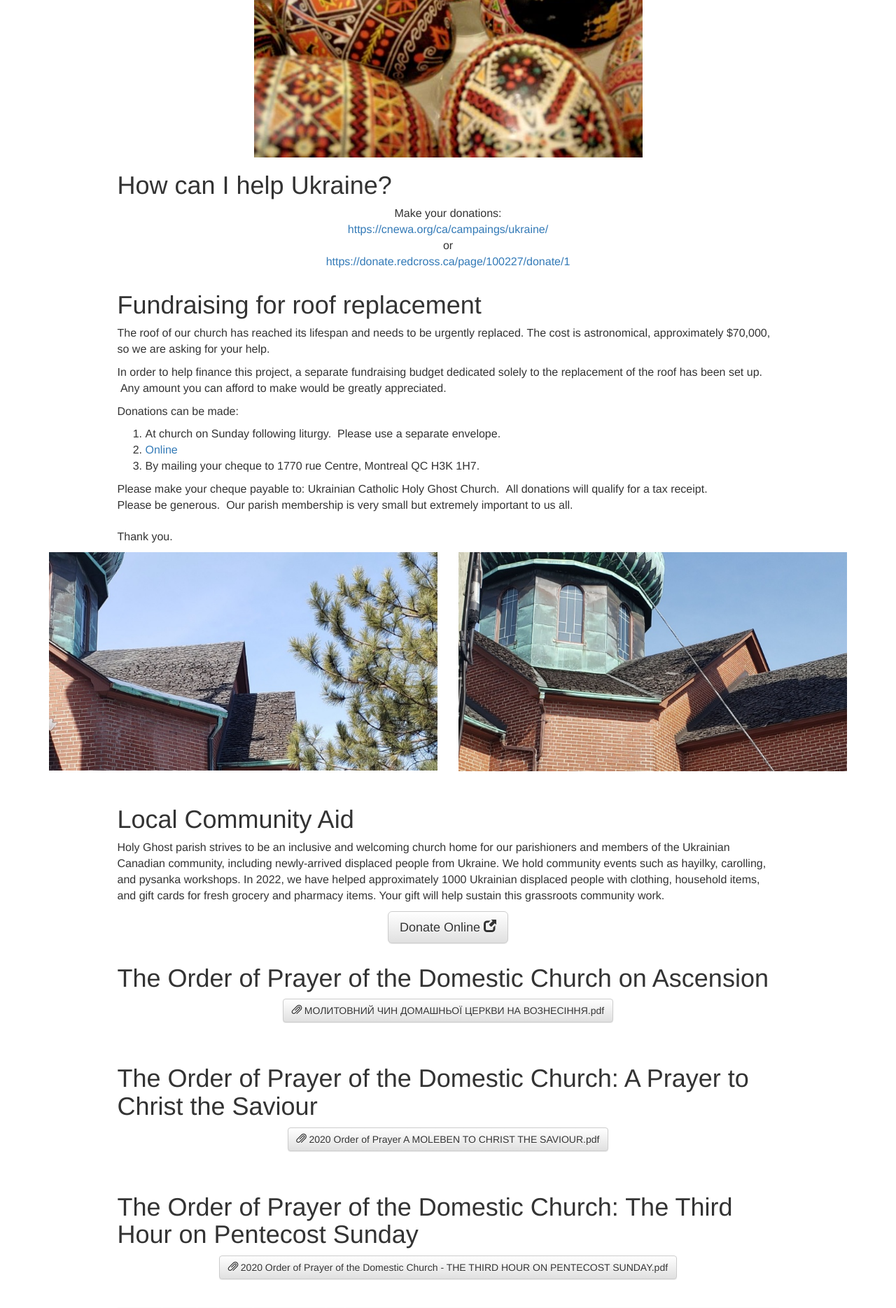
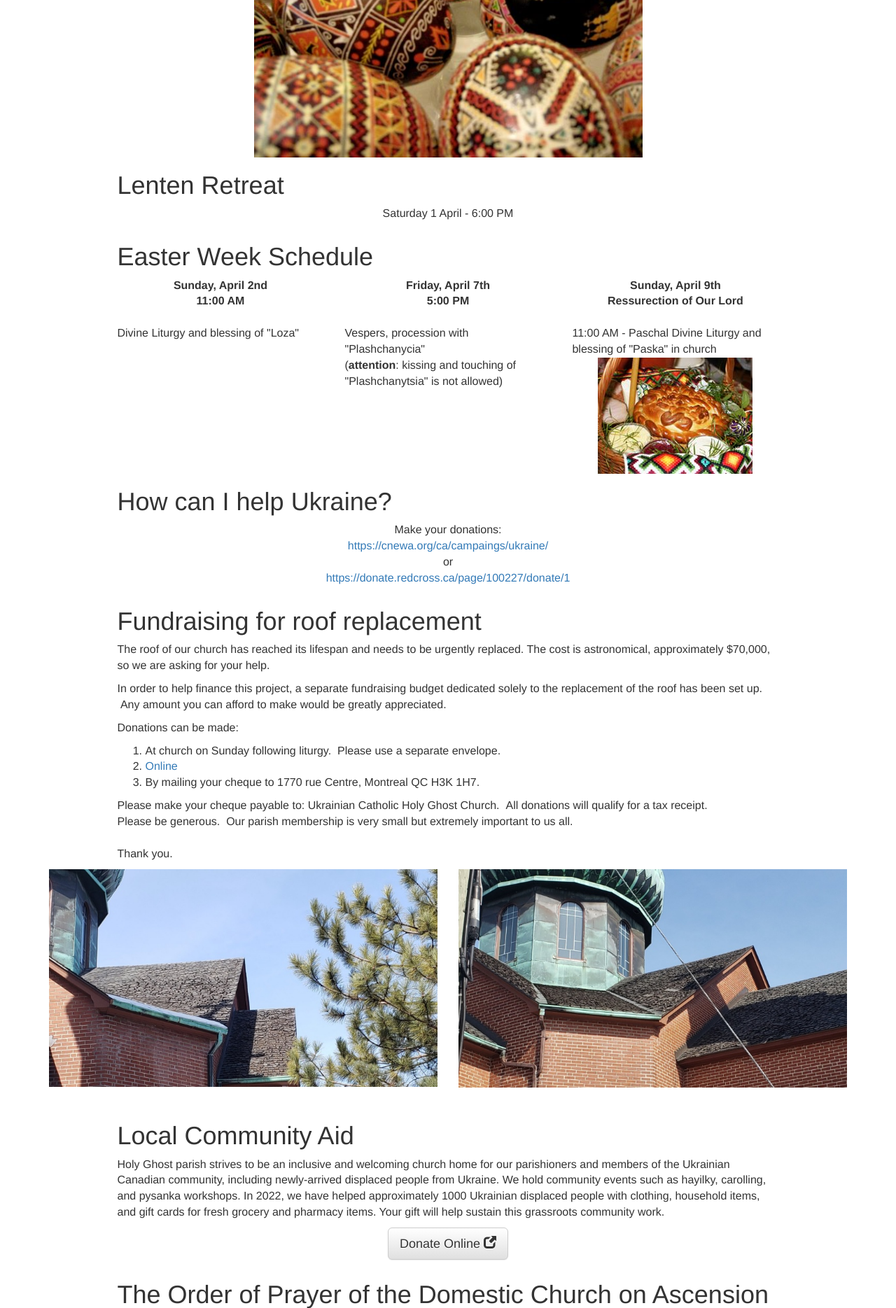
Before and after one commit to Netopya/UCHGC-Website, a PHP site: page /index.php in a window 1280 px wide. Shown: the part 1096-2965 px from the top of the page at 70% size. Run offline with PHP 8.4, Linux system fonts and the light colour scheme; some libraries are stand-ins or nearby versions.

Commit message:
easter updates

```diff
--- a/index.php
+++ b/index.php
@@ -82,32 +82,6 @@
 
                 <!-- <div class="row">
                     <div class="col-lg-10 col-lg-offset-1">
-                        <h1><?php echo $e_t[$refined_laguage]; ?></h1>
-                        <div class="row">
-                            <div class="col-md-4 col-sm-6">
-                                <center><b><?php echo $e_2d[$refined_laguage]; ?></b></center></br><?php echo $e_2t[$refined_laguage]; ?>
-                            </div>
-                            <div class="col-md-4 col-sm-6">
-                                <center><b><?php echo $e_3d[$refined_laguage]; ?></b></center></br><?php echo $e_3t[$refined_laguage]; ?>
-                            </div>
-                            <div class="col-md-4 col-sm-6">
-                                <center><b><?php echo $e_4d[$refined_laguage]; ?></b></center></br><?php echo $e_4t[$refined_laguage]; ?>
-                            </div>
-                            <div class="col-md-4 col-sm-6">
-                                <center><b><?php echo $e_5d[$refined_laguage]; ?></b></center></br><?php echo $e_5t[$refined_laguage]; ?>
-                            </div>
-                            <div class="col-md-4 col-sm-6">
-                                <center><b><?php echo $e_6d[$refined_laguage]; ?></b></center></br><?php echo $e_6t[$refined_laguage]; ?>
-                            </div>
-                            <div class="col-md-4 col-sm-6">
-                                <center><a href="images/C2011TorEasterAround-the-World-012.jpg"><img src="images/thumbnails/thb_C2011TorEasterAround-the-World-012.jpg"/></a></center>
-                            </div>
-                        </div>
-                    </div>
-                </div>  -->
-
-                <!-- <div class="row">
-                    <div class="col-lg-10 col-lg-offset-1">
                         <h1><?php echo $eb_h[$refined_laguage]; ?></h1>
                         <p><?php echo $eb_t[$refined_laguage]; ?></p>
                     </div>
@@ -157,6 +131,38 @@
                         <div class="clear_float"></div>
                     </div>
                 </div> -->
+
+                <div class="row">
+                    <div class="col-lg-10 col-lg-offset-1">
+                        <?php echo $lent2023[$refined_laguage]; ?>
+                    </div>
+                </div>
+
+                <div class="row">
+                    <div class="col-lg-10 col-lg-offset-1">
+                        <h1><?php echo $e_t[$refined_laguage]; ?></h1>
+                        <div class="row">
+                            <div class="col-md-4 col-sm-6">
+                                <center><b><?php echo $e_2d[$refined_laguage]; ?></b></center></br><?php echo $e_2t[$refined_laguage]; ?>
+                            </div>
+                            <div class="col-md-4 col-sm-6">
+                                <center><b><?php echo $e_3d[$refined_laguage]; ?></b></center></br><?php echo $e_3t[$refined_laguage]; ?>
+                            </div>
+                            <!-- <div class="col-md-4 col-sm-6">
+                                <center><b><?php echo $e_4d[$refined_laguage]; ?></b></center></br><?php echo $e_4t[$refined_laguage]; ?>
+                            </div> -->
+                            <div class="col-md-4 col-sm-6">
+                                <center><b><?php echo $e_5d[$refined_laguage]; ?></b></center></br><?php echo $e_5t[$refined_laguage]; ?>
+                            </div>
+                            <!-- <div class="col-md-4 col-sm-6">
+                                <center><b><?php echo $e_6d[$refined_laguage]; ?></b></center></br><?php echo $e_6t[$refined_laguage]; ?>
+                            </div> -->
+                            <div class="col-md-4 col-sm-6">
+                                <center><a href="images/C2011TorEasterAround-the-World-012.jpg"><img src="images/thumbnails/thb_C2011TorEasterAround-the-World-012.jpg"/></a></center>
+                            </div>
+                        </div>
+                    </div>
+                </div>
 
                 <div class="row">
                     <div class="col-lg-10 col-lg-offset-1">
@@ -273,15 +279,6 @@
                     </div>
                 </div>
 
-
-
-                <!--<div class="row">
-                    <div class="col-lg-10 col-lg-offset-1">
-                        <h1><?php echo $lent2013_title[$refined_laguage]; ?></h1>
-                        <p style="text-indent: 0px;text-align: center;"><?php echo $lent2013_text[$refined_laguage]; ?></p>
-                    </div>
-                </div>-->
-
             </div>
         </div>
         <div id="footer">
--- a/opening_php.php
+++ b/opening_php.php
@@ -365,13 +365,13 @@
 
     $e_t = array("Easter Week Schedule","Calendrier de la semaine Pascale","Великодній тиждень розклад");
 
-    $e_2d = array("Sunday, April 10th<br/>11:00 AM","Dimanche le 10 avril</br>11:00h","НЕДІЛЯ,10 квітня</br>11:00");
+    $e_2d = array("Sunday, April 2nd<br/>11:00 AM","Dimanche le 2 avril</br>11:00h","НЕДІЛЯ,2 квітня</br>11:00");
     $e_2t = array("Divine Liturgy and blessing of \"Loza\"","Liturgie divine et la bénédiction des «Loza»","Святкова Служба Божа і освячення лози");
-    $e_3d = array("Friday, April 15th<br/>5:00 PM","Vendredi le 15 avril</br>17:00","П‘ЯТНИЦЯ, 15 квітня</br>17:00");
+    $e_3d = array("Friday, April 7th<br/>5:00 PM","Vendredi le 7 avril</br>17:00","П‘ЯТНИЦЯ, 7 квітня</br>17:00");
     $e_3t = array("Vespers,  procession with \"Plashchanycia\"<br>(<strong>attention</strong>: kissing and touching of \"Plashchanytsia\" is not allowed)"," Vêpres, procession avec «Plashchanycia»<br>(<strong>Remarque</strong>: embrasser et toucher le «Plashchanycia» n'est pas autorisé)","Вечірня   з виносом  Плащениці<br>(<strong>заувага</strong>: не дозволяється цілування і доторкання до Плащениці)");
     $e_4d = array("Saturday, April 27th<br/>5:00 PM","Samedi le 27 avril<br/>17:00h","СУБОТА, 27 квітня<br/>17:00");
     $e_4t = array("Blessing of \"Pascha\"  (Easter Baskets) *one time only...in our parish hall, 1770 Centre St.","Bénédiction des «Pacha» (Paniers de Pâques), 1770 rue Centre","свячення Пасок  (один раз ! ),1770 Centre St.");
-    $e_5d = array("Sunday, April 17th<br/>Ressurection of Our Lord","Dimanche le 17 avril</br>Résurrection de Notre-Seigneur","НЕДІЛЯ, 17 квітня</br>Воскресіння Господнє – Пасха");
+    $e_5d = array("Sunday, April 9th<br/>Ressurection of Our Lord","Dimanche le 9 avril</br>Résurrection de Notre-Seigneur","НЕДІЛЯ, 9 квітня</br>Воскресіння Господнє – Пасха");
     $e_5t = array("11:00 AM - Paschal Divine Liturgy and blessing of \"Paska\" in church","11:00 -- Liturgie divine Pascale et Bénédiction des «Pacha» à l'église","11:00 Пасхальна Служба Божа і свячення пасочок в храмі");
     $e_6d = array("Monday, April 29th<br/>9:00 AM","Lundi le 29 avril</br>9:00h","ПОНЕДІЛОК, 29 квітня</br>9:00");
     $e_6t = array("Bright Monday -- Divine Liturgy","Lumineux Lundi - liturgie divine","СВІТЛИЙ ПОНЕДІЛОК");
@@ -587,6 +587,15 @@
     $lent2021_image = array("http://uchgc.com/images/Lenten%20Mission%20with%20Metropolitan%20Gudziak%20-%20English%20-%20JPEG%20-%20Feb%2027,2021.jpg","http://uchgc.com/images/Lenten%20Mission%20with%20Metropolitan%20Gudziak%20-%20English%20-%20JPEG%20-%20Feb%2027,2021.jpg","http://uchgc.com/images/Lenten%20Mission%20-%20Metropolitan%20Gudziak%20-%20Ukrainian%20-%20JPEG%20-%20Feb%2027,%202021.jpg");
     $lent2021_form = array("Lenten Mission Schedule","L'horaire du recueillement du carême","Великопостні Реколекції");
 
+    $lent2023 = array("<h1>Lenten  Retreat</h1>
+    <p class=\"centeredpost\">Saturday  1  April -  6:00 PM<br/>
+    </p>","
+    <h1>Retraite de Carême</h1>
+    <p class=\"centeredpost\">Samedi 1 Avril - 18:00<br/></p>",
+    "<h1>Великопостні  Реколекції</h1>
+    <p class=\"centeredpost\">субота  1  квітня - 6 вечора<br/>
+        </p>")
+
 ?>
 
 <?php //echo $language_urlprefix[$refined_laguage]; ?>
```
